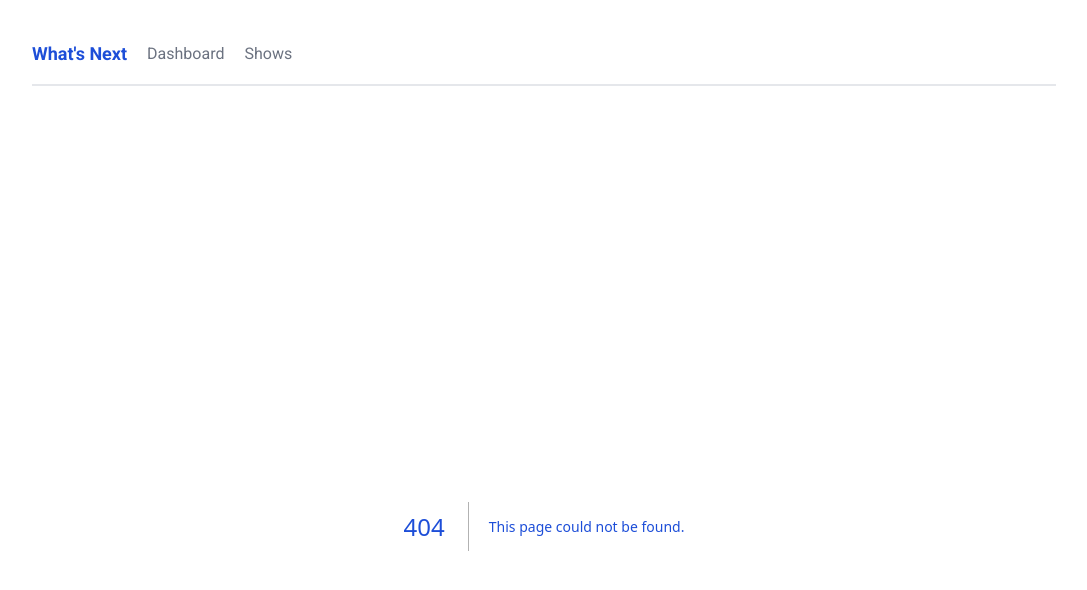
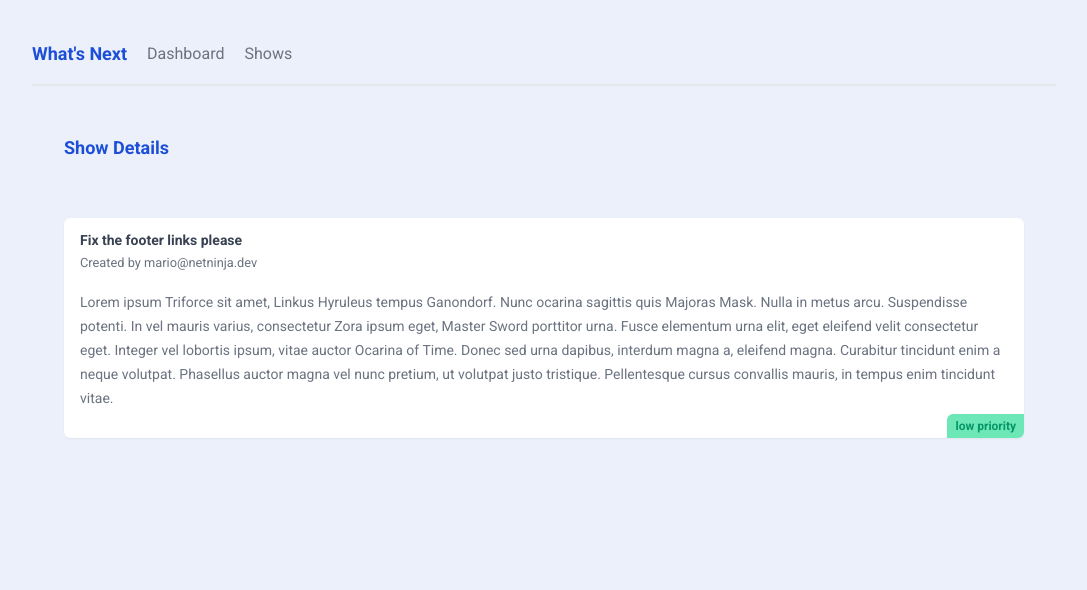
Before and after one commit to lara-isak/whats-next, a Next.js app: page /shows/1 in a window 1280 px wide. Before the commit this address had no page. Shown: the top 590 px of the page, without its empty margins (96-1183 px from the left). Built offline with nearby package versions, Linux system fonts and the light colour scheme; data requests are answered from the project's data file.

Commit message:
✨ Create a page for each show and display show data

```diff
--- /dev/null
+++ b/app/shows/[id]/page.jsx
@@ -0,0 +1,34 @@
+import React from 'react'
+
+async function getShow(id) {
+    const res = await fetch("http://localhost:4000/shows/" + id, {
+      next: {
+          revalidate: 60,
+      },
+    });
+
+    return res.json();
+  }
+
+export default async function ShowDetails({ params }) {
+
+    const show = await getShow(params.id);
+
+    console.log(show);
+
+  return (
+    <main>
+        <nav>
+            <h2>Show Details</h2>
+        </nav>
+        <div className='card'>
+            <h3>{show.title}</h3>
+            <small>Created by {show.user_email}</small>
+            <p>{show.body}</p>
+            <div className={`pill ${show.priority}`}>
+            {show.priority} priority
+          </div>
+        </div>
+    </main>
+  )
+}
```
